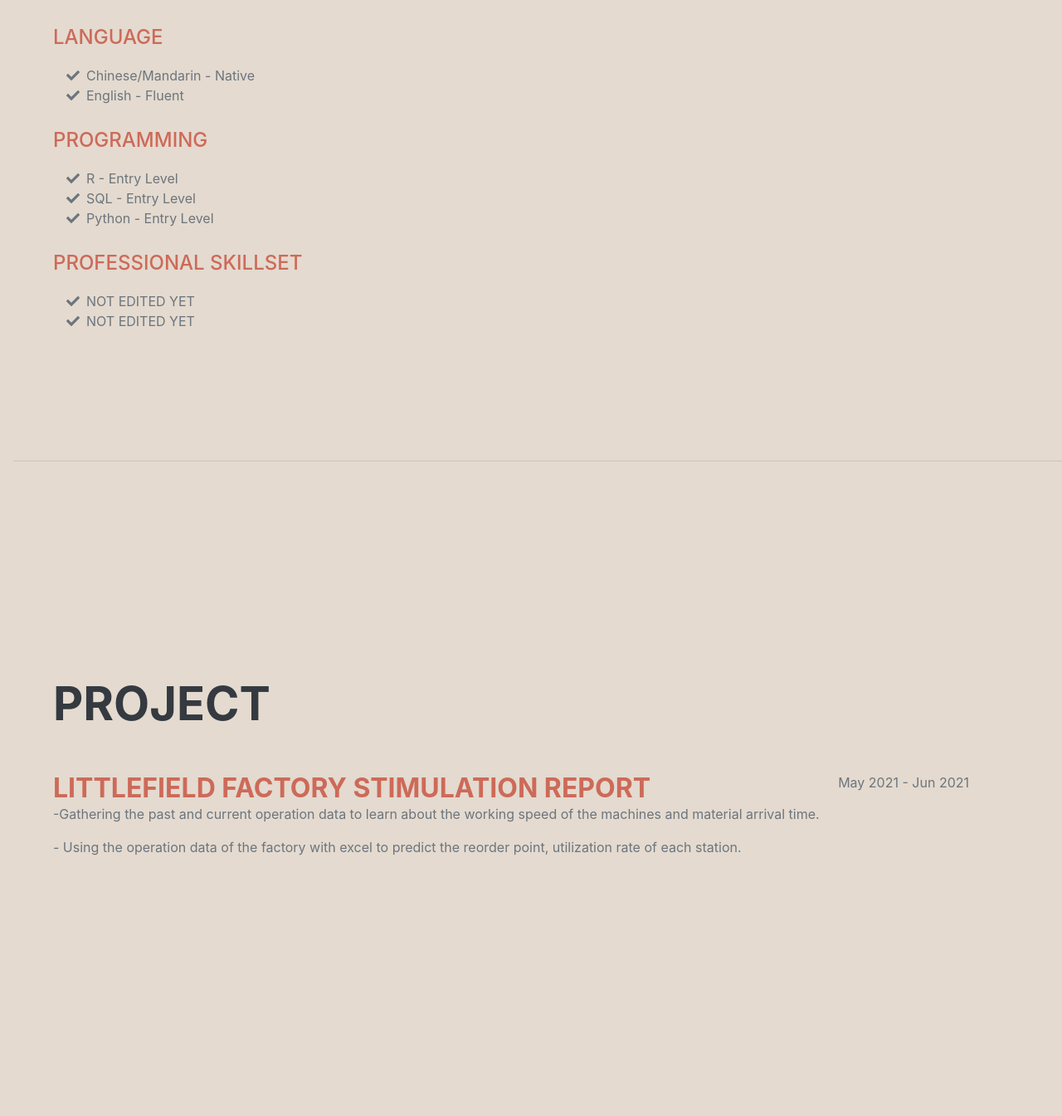
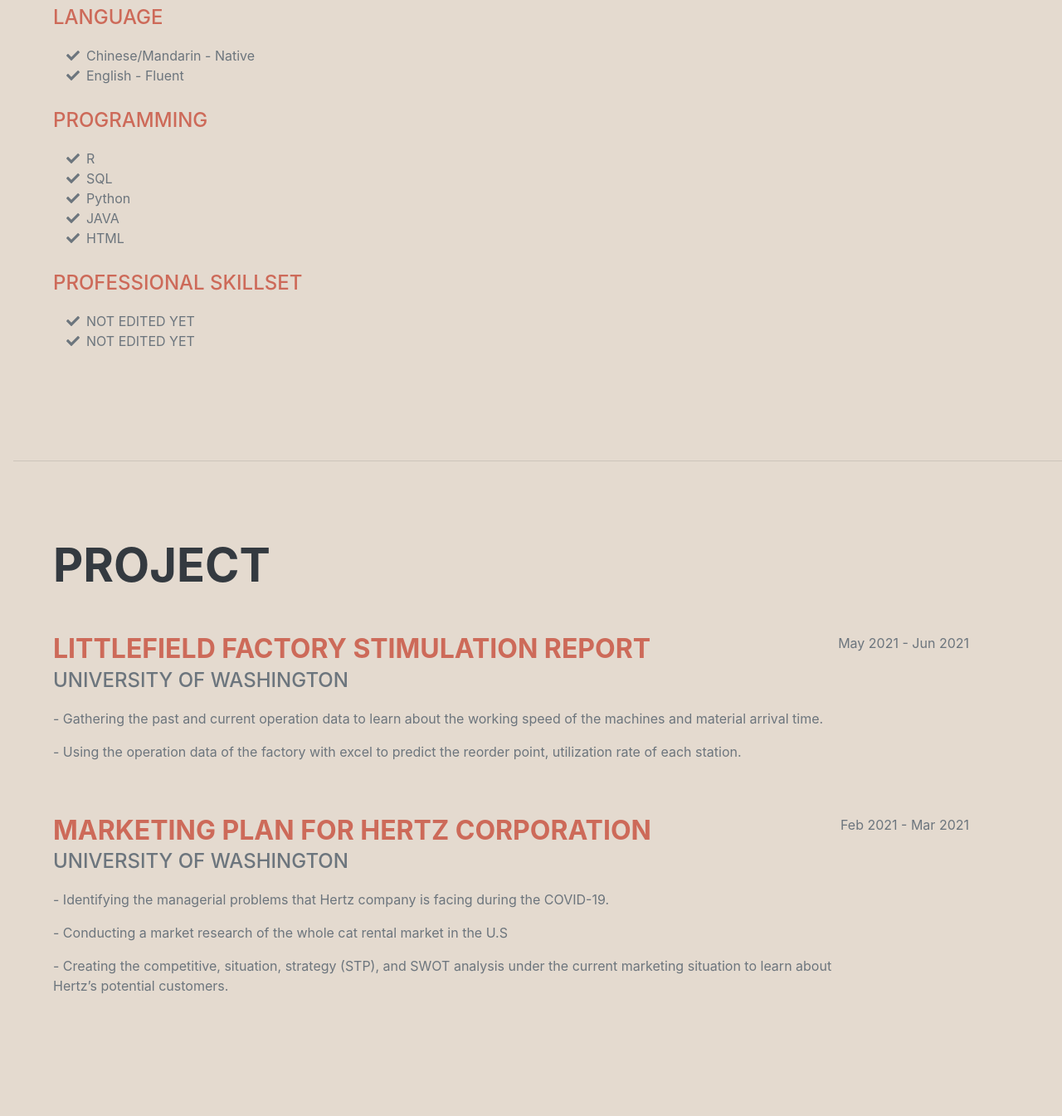
Before and after one commit to gordonuw/gordonwu, a plain HTML site: page index.html in a window 1280 px wide. Shown: the part 3415-4760 px from the top of the page at 83% size. Drawn offline with nearby package versions, Linux system fonts and the light colour scheme; a web font is replaced by a local one.

Commit message:
Update index.html

```diff
--- a/index.html
+++ b/index.html
@@ -202,16 +202,24 @@ problem during Accounting Verification Certificate Exam
                     <ul class="fa-ul mb-0">
                         <li>
                             <span class="fa-li"><i class="fas fa-check"></i></span>
-                            R - Entry Level
+                            R
                         </li>
 
                         <li>
                             <span class="fa-li"><i class="fas fa-check"></i></span>
-                            SQL - Entry Level
+                            SQL
                         </li>
                         <li>
                             <span class="fa-li"><i class="fas fa-check"></i></span>
-                            Python - Entry Level
+                            Python
+                        </li>
+                        <li>
+                            <span class="fa-li"><i class="fas fa-check"></i></span>
+                            JAVA
+                        </li>
+                        <li>
+                            <span class="fa-li"><i class="fas fa-check"></i></span>
+                            HTML
                         </li>
 
                     </ul>
@@ -237,11 +245,22 @@ problem during Accounting Verification Certificate Exam
                     <div class="d-flex flex-column flex-md-row justify-content-between mb-5">
                         <div class="flex-grow-1">
                             <h3 class="mb-0 text-primary">Littlefield Factory Stimulation Report</h3>
-                            <p>-Gathering the past and current operation data to learn about the working speed of the machines and material arrival
+                            <div class="subheading mb-3">University of Washington</div>
+                            <p>- Gathering the past and current operation data to learn about the working speed of the machines and material arrival
 time.</p>
                             <p>- Using the operation data of the factory with excel to predict the reorder point, utilization rate of each station.</p>
                         </div>
                         <div class="flex-shrink-0"><span class="">May 2021 - Jun 2021</span></div>
+                    </div>
+                     <div class="d-flex flex-column flex-md-row justify-content-between mb-5">
+                        <div class="flex-grow-1">
+                            <h3 class="mb-0 text-primary">Marketing Plan for Hertz Corporation</h3>
+                            <div class="subheading mb-3">University of Washington</div>
+                            <p>- Identifying the managerial problems that Hertz company is facing during the COVID-19.</p>
+                            <p>- Conducting a market research of the whole cat rental market in the U.S</p>
+                            <p>- Creating the competitive, situation, strategy (STP), and SWOT analysis under the current marketing situation to learn about Hertz’s potential customers.</p>
+                        </div>
+                        <div class="flex-shrink-0"><span class="">Feb 2021 - Mar 2021</span></div>
                     </div>
             </section>
             <hr class="m-0" />
@@ -249,7 +268,7 @@ time.</p>
             <section class="resume-section" id="resume">
                 <div class="resume-section-content">
                     <h2 class="mb-5">My Resume</h2>
-                    <iframe src="assets/pdf/Resume-4.pdf" height="400" width="100%"></iframe>
+                    <iframe src="assets/pdf/Resume-5.pdf" height="400" width="100%"></iframe>
                     <!--
                     <ul class="fa-ul mb-0">
                         <li>
```
